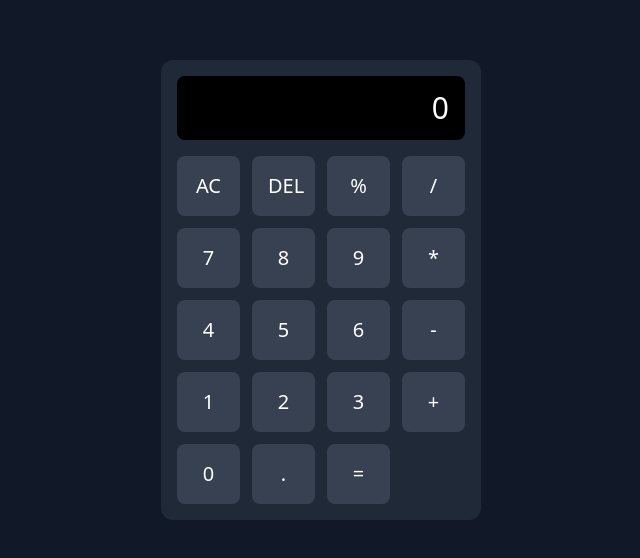
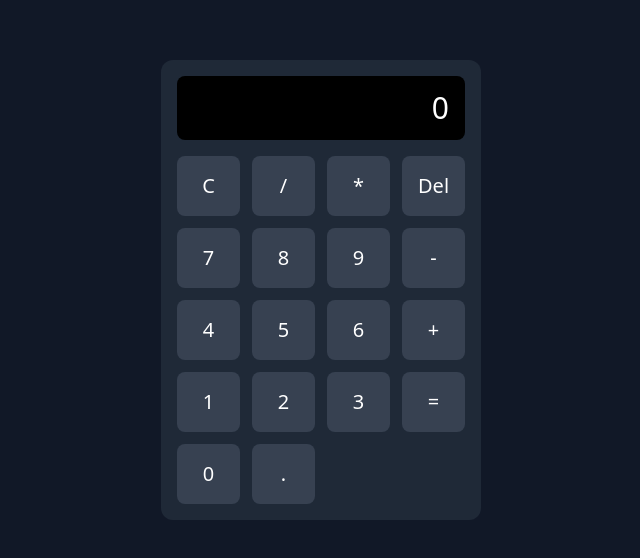
Before and after one commit to mahdieh80hn/react-calculator, a React (Create React App) app: page / in a window 1280 px wide. Shown: the part 110-668 px from the top of the page, without its empty margins (319-959 px from the left). Built offline with nearby package versions, Linux system fonts and the light colour scheme.

Commit message:
Add functionallity to operators and other buttons

```diff
--- a/src/App.js
+++ b/src/App.js
@@ -1,19 +1,86 @@
-const buttons = [
-  "AC", "DEL", "%", "/",
-  "7", "8", "9", "*",
-  "4", "5", "6", "-",
-  "1", "2", "3", "+",
-  "0", ".", "="
-];
+import { cloneElement, useState } from "react";
 
-export default function App() {
+
+
+function App() {
+
+  const [currentInput, setCurrentInput] = useState("")
+  const [previousInput, setPreviousInput] = useState("")
+  const [operator, setOperator] = useState(null)
+
+  const buttons = [
+    "C", "/", "*", "Del",
+    "7", "8", "9", "-",
+    "4", "5", "6", "+",
+    "1", "2", "3", "=",
+    "0", ".",
+  ];
+
+  const handleClick = (value) => {
+    if (value === "C") {
+      setCurrentInput("")
+      setPreviousInput("")
+      setOperator(null)
+      return
+    }
+
+    if (value === "Del") {
+      setCurrentInput(currentInput.slice(0, -1))
+      return
+    }
+
+    if(!isNaN(value) || value === "."){
+      setCurrentInput(currentInput + value)
+      return
+    }
+
+    if (["+", "-", "*", "/"].includes(value)) {
+      if (currentInput === "") return
+
+      setOperator(value)
+      setPreviousInput(currentInput)
+      setCurrentInput("")
+      return
+    }
+
+
+    // calculation
+    if(value === "="){
+      if(!operator || currentInput === "") return
+
+      const prev = parseFloat(previousInput)
+      const curr = parseFloat(currentInput)
+
+      let result = 0
+
+      switch (operator){
+        case "+":
+          result = prev + curr
+          break;
+        case "-":
+          result = prev - curr
+          break;
+        case "*":
+          result = prev * curr
+          break;
+        case "/":
+          result = prev / curr
+          break;
+        default:
+          break;
+      }
+      setCurrentInput(String(result))
+      setPreviousInput("")
+      setOperator(null)
+    }
+  }
   return (
     <div className="w-full h-screen bg-gray-900 flex items-center justify-center">
       <div className="bg-gray-800 p-4 rounded-xl w-80">
 
         {/* Display */}
         <div className="bg-black text-white text-right text-3xl p-4 rounded-lg mb-4 h-16 flex items-center justify-end">
-          0
+          {currentInput || previousInput || "0"}
         </div>
 
         {/* Buttons */}
@@ -21,6 +88,7 @@ export default function App() {
           {buttons.map((btn, index) => (
             <button
               key={index}
+              onClick={() => handleClick(btn)}
               className="bg-gray-700 hover:bg-gray-600 active:bg-gray-500 transition p-4 text-xl rounded-lg text-white"
             >
               {btn}
@@ -31,3 +99,4 @@ export default function App() {
     </div>
   );
 }
+export default App;
```
